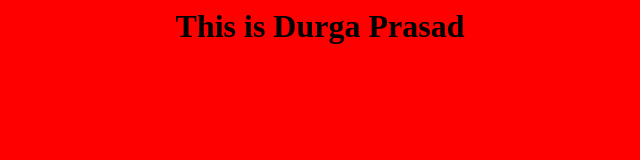
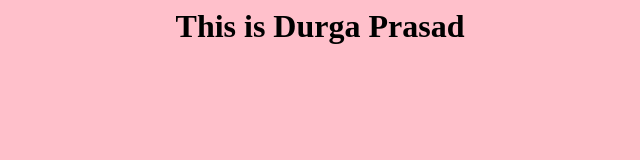
Before and after one commit to mprasad1234/mycode, a plain HTML site: page index.html in a window 1280 px wide. Shown: the whole page, without its empty margins (320-960 px from the left). Drawn offline with Linux system fonts and the light colour scheme.

Commit message:
Update index.html

```diff
--- a/index.html
+++ b/index.html
@@ -1,5 +1,5 @@
 <html>
-<body bgcolor="red">
+<body bgcolor="pink">
 <body>
   <center>
 <h1> This is Durga Prasad </h1>
```
